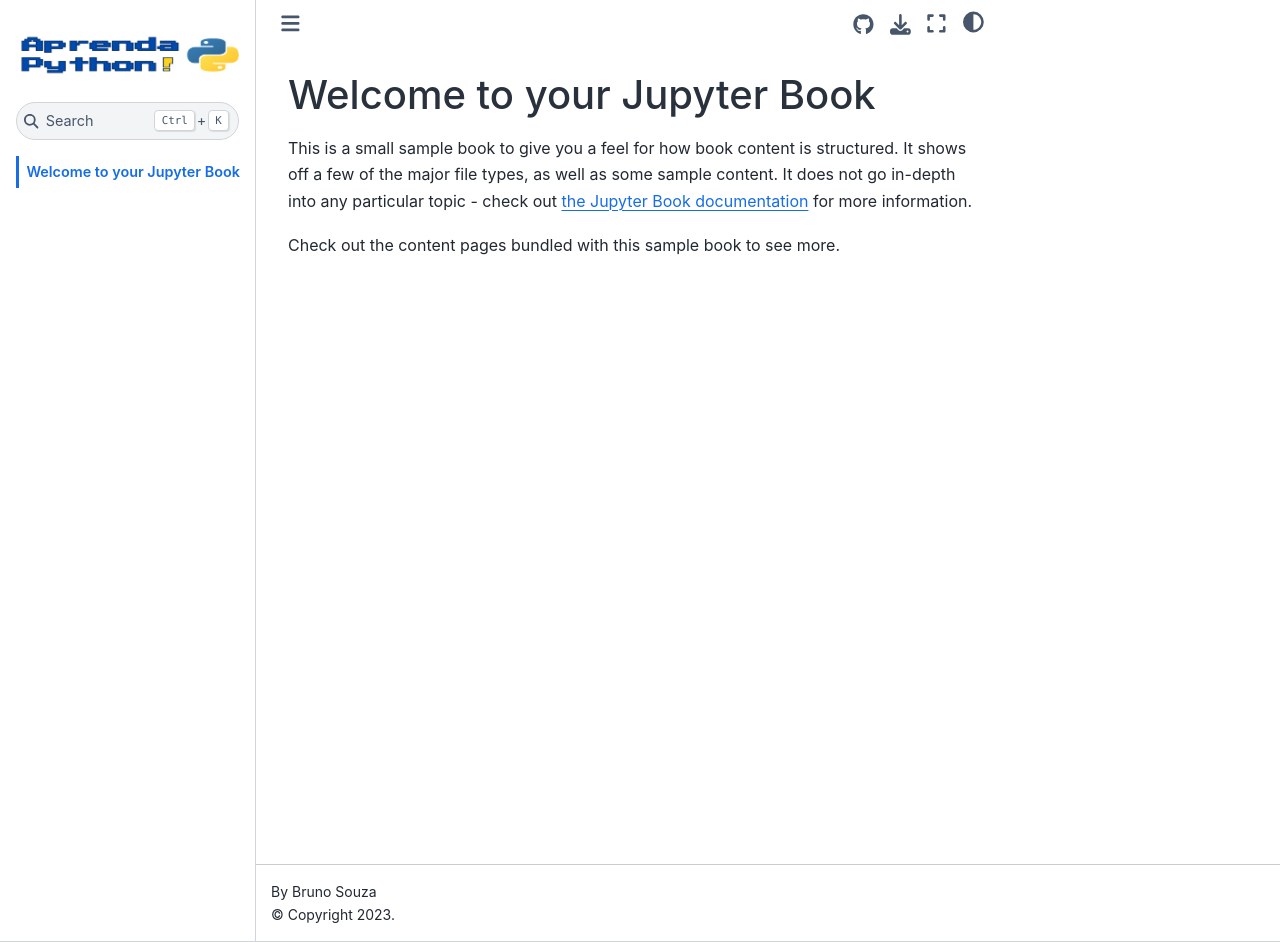
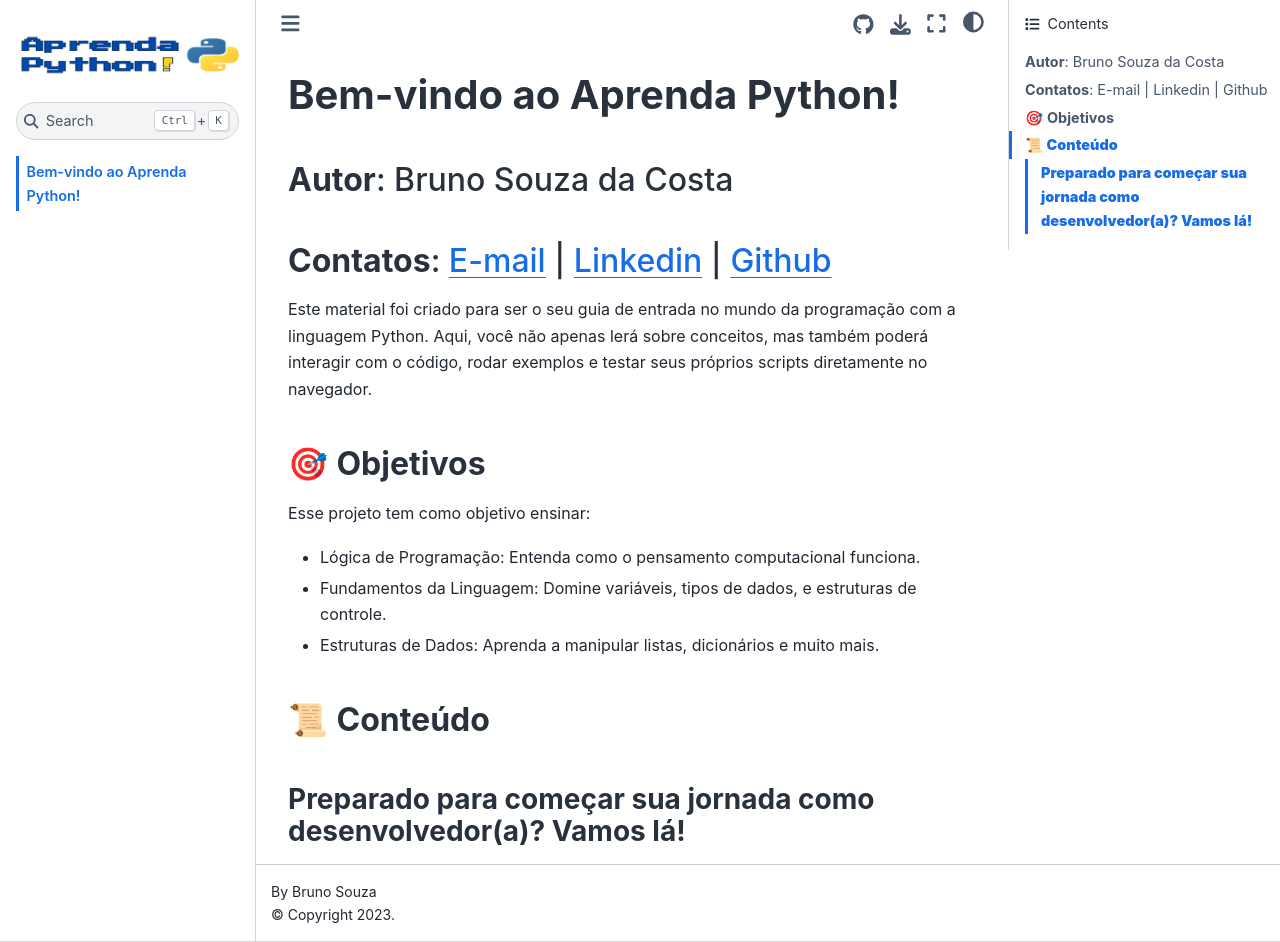
Before and after one commit to BruninSouza/Ensino-Python, a Jupyter Book: the page built from intro.md, in a window 1280 px wide and 942 px high. Built offline with Jupyter Book 1.0.4 settings and Sphinx 7.4.7 and the Sphinx Book theme 1.1.4, drawn with Linux system fonts in a browser that asks for light colours; pages that are not in the unit, such as notebooks, are missing from menus.

Commit message:
update(doc): Atualiza pagina inicial do projeto

````diff
--- a/intro.md
+++ b/intro.md
@@ -1,11 +1,23 @@
-# Welcome to your Jupyter Book
+# **Bem-vindo ao Aprenda Python!**
 
-This is a small sample book to give you a feel for how book content is
-structured.
-It shows off a few of the major file types, as well as some sample content.
-It does not go in-depth into any particular topic - check out [the Jupyter Book documentation](https://jupyterbook.org) for more information.
+### **Autor**: Bruno Souza da Costa
+### **Contatos**: [E-mail](mailto:brun.souz4@gmail.com) | [Linkedin](https://www.linkedin.com/in/bruno-souza-a74396214/) | [Github](https://github.com/BruninSouza)
 
-Check out the content pages bundled with this sample book to see more.
+Este material foi criado para ser o seu guia de entrada no mundo da programação com a linguagem Python. Aqui, você não apenas lerá sobre conceitos, mas também poderá interagir com o código, rodar exemplos e testar seus próprios scripts diretamente no navegador.
+
+## 🎯 **Objetivos**
+Esse projeto tem como objetivo ensinar:
+
+- Lógica de Programação: Entenda como o pensamento computacional funciona.
+
+- Fundamentos da Linguagem: Domine variáveis, tipos de dados, e estruturas de controle.
+
+- Estruturas de Dados: Aprenda a manipular listas, dicionários e muito mais.
+
+## 📜 **Conteúdo**
 
 ```{tableofcontents}
 ```
+
+
+### **Preparado para começar sua jornada como desenvolvedor(a)? Vamos lá!**
````
